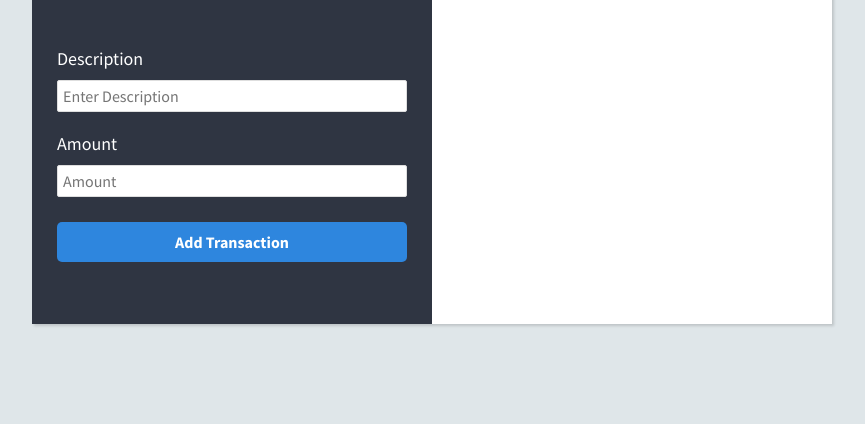
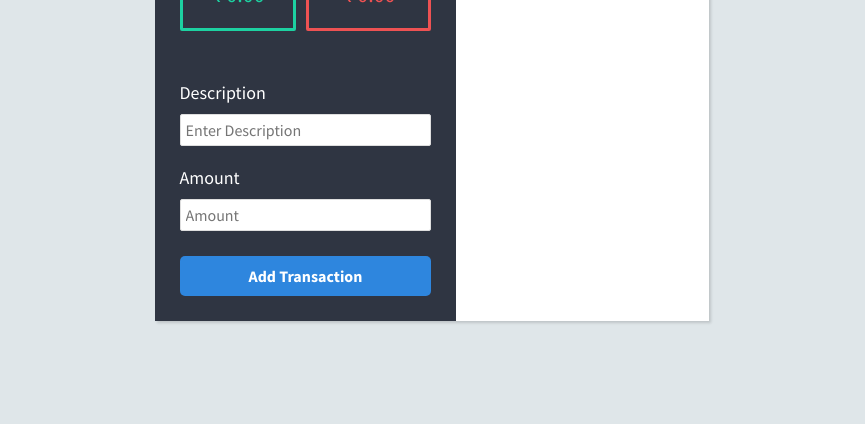
Before and after one commit to Harihelmsman/expense_income, a plain HTML site: page index.html in a window 1280 px wide. Shown: the part 376-800 px from the top of the page, without its empty margins (208-1073 px from the left). Drawn offline with Linux system fonts and the light colour scheme.

Commit message:
Update style.css
changing the container width and  height

```diff
--- a/css/style.css
+++ b/css/style.css
@@ -15,8 +15,7 @@ body {
 }
 
 .container {
-  width: 800px;
-  height: 600px;
+
   background-color: #fff;
   box-shadow: rgba(0, 0, 0, 0.15) 1.95px 1.95px 2.6px;
   display: flex;
```
